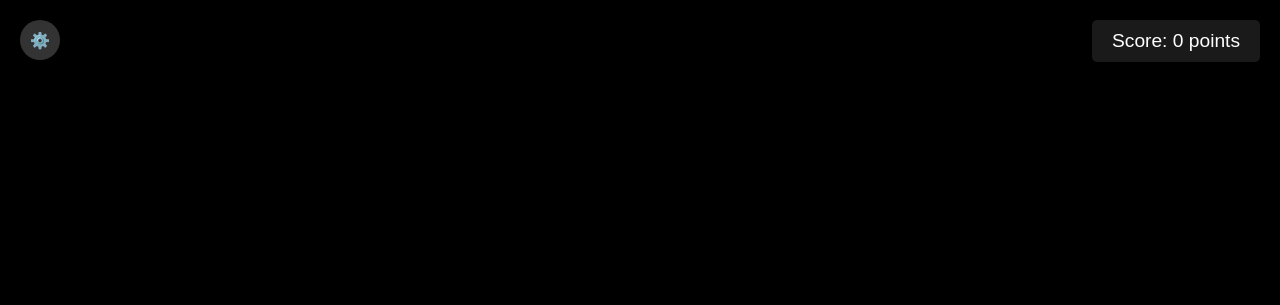
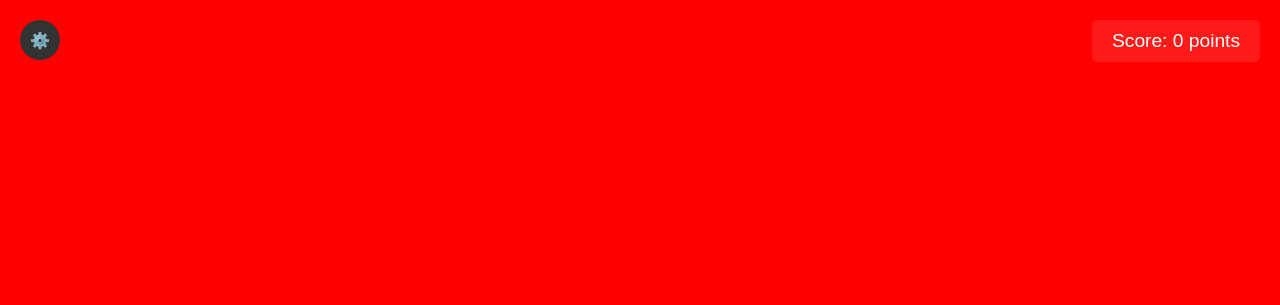
Before and after one commit to WesternPineTits/Le-Jeu-Ultime, a plain HTML site: page index.html in a window 1280 px wide. Shown: the top 305 px of the page. Drawn offline with Linux system fonts and the light colour scheme.

Commit message:
Update: Mise à jour du style pour le nouveau design

```diff
--- a/styles.css
+++ b/styles.css
@@ -1,5 +1,5 @@
 * {
-    --background-color: #000000;
+    --background-color: #ff0000;
     --text-color: #ffffff;
     --button-color: #333333;
     --button-hover-color: #444444;
```
